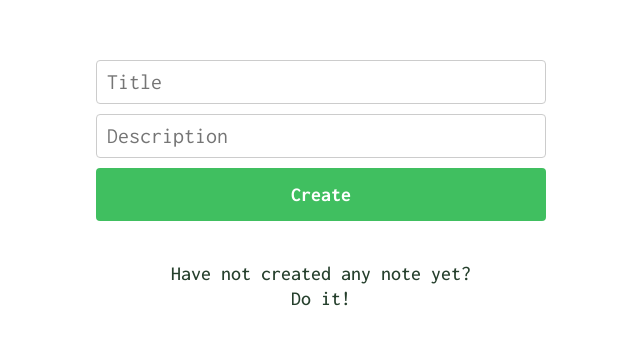
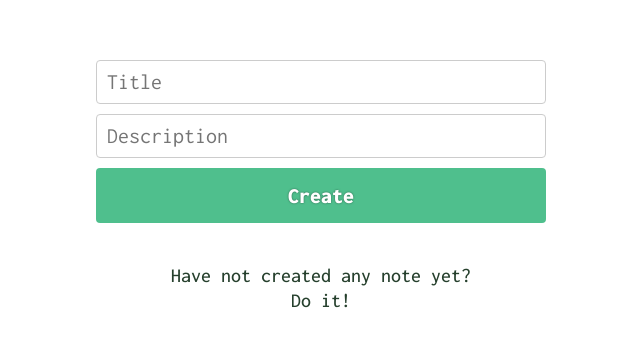
Before and after one commit to egorbabintcev/make-notes-vue, a Vue app: page / in a window 1280 px wide. Shown: the top 346 px of the page, without its empty margins (319-959 px from the left). Built offline with nearby package versions, Linux system fonts and the light colour scheme.

Commit message:
💄 Improve accessibility. Change button color and fix contrast. Add lang attribute to <html> tag.

```diff
--- a/public/index.html
+++ b/public/index.html
@@ -1,5 +1,5 @@
 <!DOCTYPE html>
-<html lang="">
+<html lang="en">
   <head>
     <meta charset="utf-8">
     <meta http-equiv="X-UA-Compatible" content="IE=edge">
--- a/src/components/NoteInput.vue
+++ b/src/components/NoteInput.vue
@@ -74,13 +74,14 @@ export default {
 
     button {
       border: 0;
-      background-color: hsl(135, 50%, 50%);
+      background-color: hsl(153, 47%, 53%);
       color: hsl(0, 0%, 100%);
       padding: rem(16) rem(24);
+      text-shadow: rem(0) rem(0) rem(2) hsla(0, 0%, 0%, 50%);
       font: {
         family: 'Inconsolata', monospace;
-        size: rem(20);
-        weight: 700;
+        size: rem(22);
+        weight: 900;
       }
 
       .icon {
```
